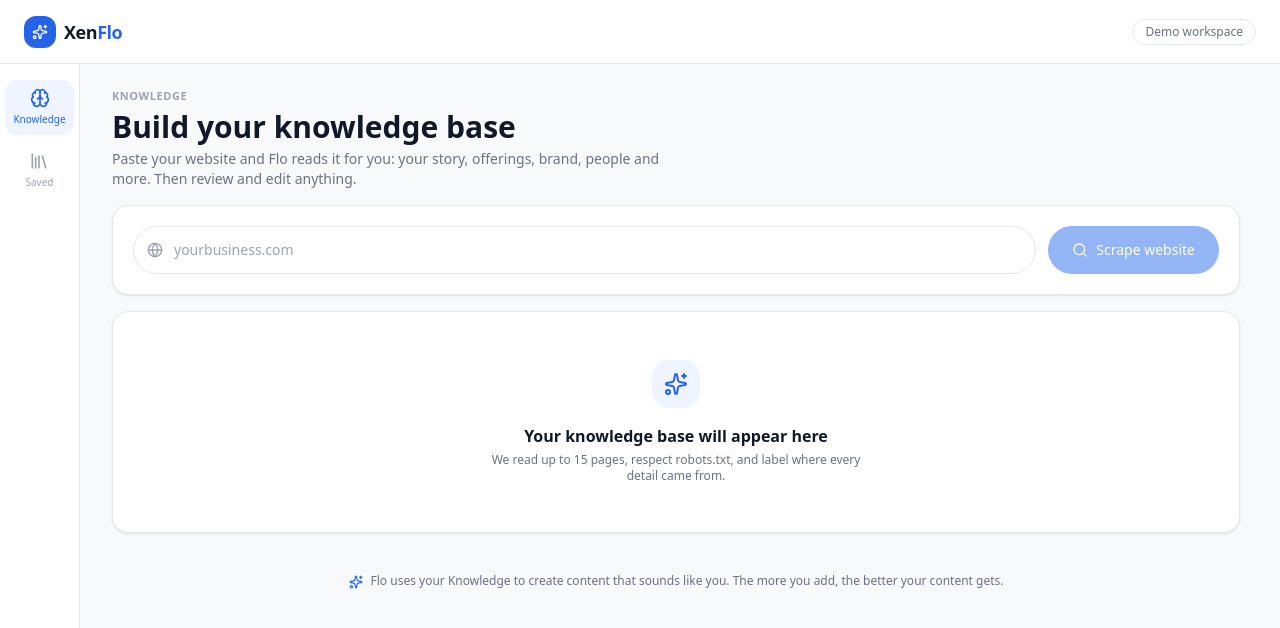
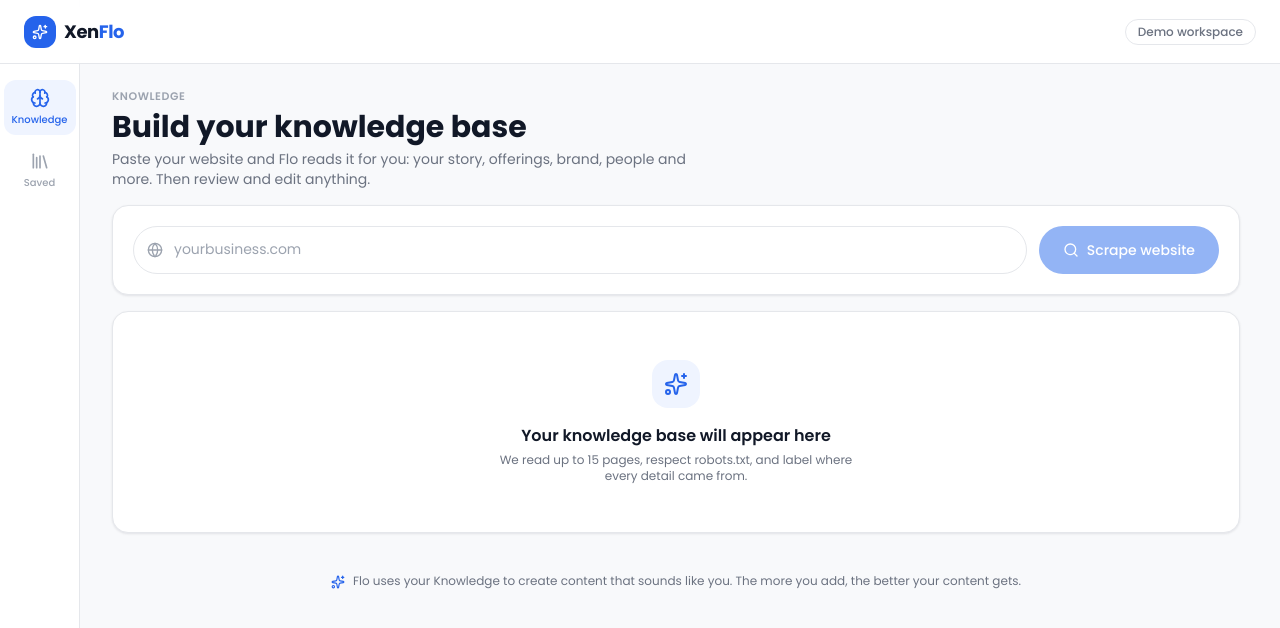
Before and after one commit to Xenzoro/XenFlo, a Next.js app: page /knowledge in a window 1280 px wide. Shown: the top 628 px of the page. Built offline with nearby package versions, Linux system fonts and the light colour scheme.

Commit message:
Fix Poppins not applying: set font variable on html so --font-sans resolves

```diff
--- a/src/app/layout.tsx
+++ b/src/app/layout.tsx
@@ -21,8 +21,10 @@ export default function RootLayout({
   children: React.ReactNode;
 }>) {
   return (
-    <html lang="en">
-      <body className={`${poppins.variable} antialiased`}>{children}</body>
+    // The font variable goes on <html> (:root) because globals.css defines --font-sans there,
+    // and a CSS variable can only reference variables that exist on the same element or above.
+    <html lang="en" className={poppins.variable}>
+      <body className="antialiased">{children}</body>
     </html>
   );
 }
```
